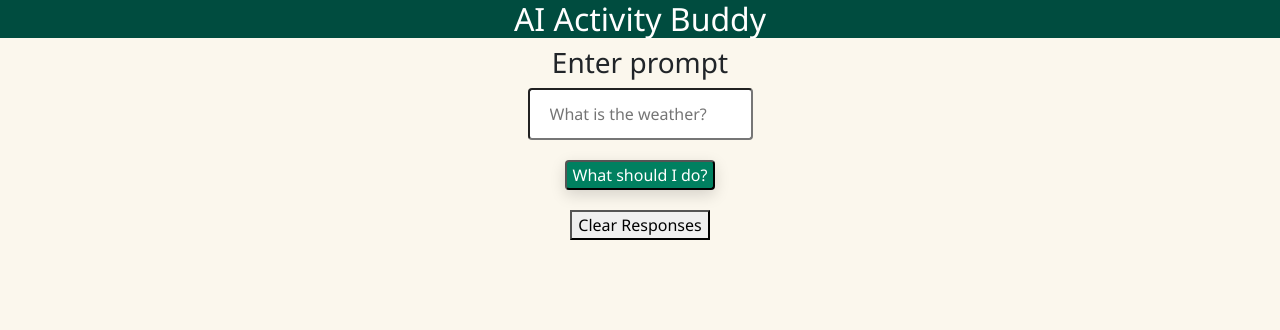
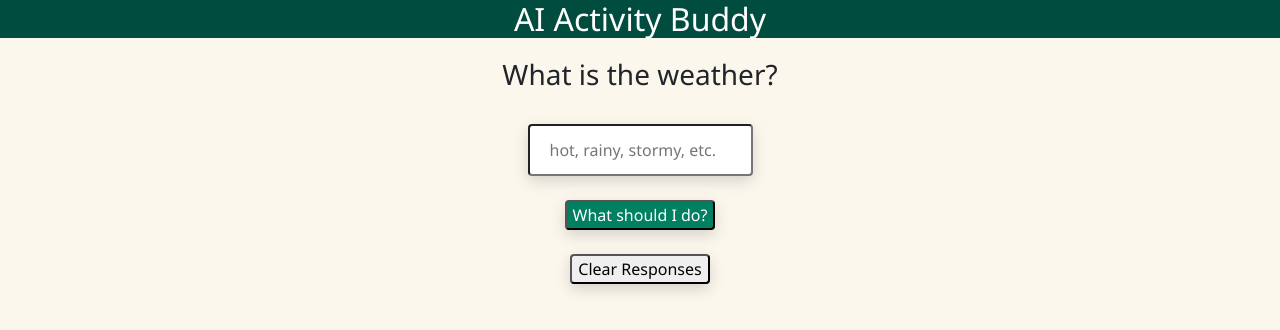
Before and after one commit to emilylubkert/openAI-activity-suggestions, a React (Create React App) app: page / in a window 1280 px wide. Shown: the top 330 px of the page. Built offline with nearby package versions, Linux system fonts and the light colour scheme; no server answers.

Commit message:
update styling

```diff
--- a/src/App.css
+++ b/src/App.css
@@ -1,16 +1,10 @@
+body {
+  background-color: #fbf7ed;
+  font-family: 'Noto Sans', sans-serif;
+}
+
 .App {
   text-align: center;
-}
-
-.App-logo {
-  height: 40vmin;
-  pointer-events: none;
-}
-
-@media (prefers-reduced-motion: no-preference) {
-  .App-logo {
-    animation: App-logo-spin infinite 20s linear;
-  }
 }
 
 .App-header {
@@ -18,35 +12,8 @@
   color: white;
 }
 
-.App-link {
-  color: #61dafb;
-}
-
-@keyframes App-logo-spin {
-  from {
-    transform: rotate(0deg);
-  }
-
-  to {
-    transform: rotate(360deg);
-  }
-}
-
-input[type=text] {
-  width: fit-content;
-  padding: 12px 20px;
-  /* margin: 8px 0; */
-  box-sizing: border-box;
-  border-radius: 4px;
-}
-
-input[type=submit] {
-  width: fit-content;
+.page-title {
   margin: 20px;
-  background-color: #008060;
-  color: white;
-  border-radius: 4px;
-  box-shadow: 0 5px 15px 0 rgb(0 0 0 / 15%);
 }
 
 form {
@@ -55,10 +22,22 @@ form {
   align-items: center;
 }
 
+input[type=text] {
+  padding: 12px 20px;
+  box-sizing: border-box;
+}
+
+input[type=submit] {
+  background-color: #008060;
+  color: white;
+}
+
 .response-card {
   width: 80%;
   padding: 12px 12px;
-  margin-bottom: 8px;
+  margin: 8px;
+  border-radius: 4px;
+  box-shadow: 0 5px 15px 0 rgb(0 0 0 / 15%);
 }
 
 .response-container {
@@ -67,11 +46,11 @@ form {
   align-items: center;
 }
 
-body {
-  background-color: #fbf7ed;
-  font-family: 'Noto Sans', sans-serif;
+.clear-response,
+input[type=submit],
+input[type=text] {
+  margin: 12px;
+  width: fit-content;
+  border-radius: 4px;
+  box-shadow: 0 5px 15px 0 rgb(0 0 0 / 15%);
 }
-
-.clear-response {
-  width: fit-content;
-}
--- a/src/components/Prompt.js
+++ b/src/components/Prompt.js
@@ -42,12 +42,12 @@ function Prompt() {
 
   return (
     <>
-      <h3>Enter prompt</h3>
+      <h3 className='page-title'>What is the weather?</h3>
       <form onSubmit={onSubmit}>
         <input
           type='text'
           name='word'
-          placeholder='What is the weather?'
+          placeholder='hot, rainy, stormy, etc.'
           value={input}
           onChange={(e) => setInput(e.target.value)}
         />
@@ -56,7 +56,7 @@ function Prompt() {
       <div className='response-container'>
         {responses ? <Responses responses={responses} /> : null}
       </div>
-      <button classname="clear-response" onClick={clearResponses}>Clear Responses</button>
+      <button className="clear-response" onClick={clearResponses}>Clear Responses</button>
     </>
   );
 }
```
